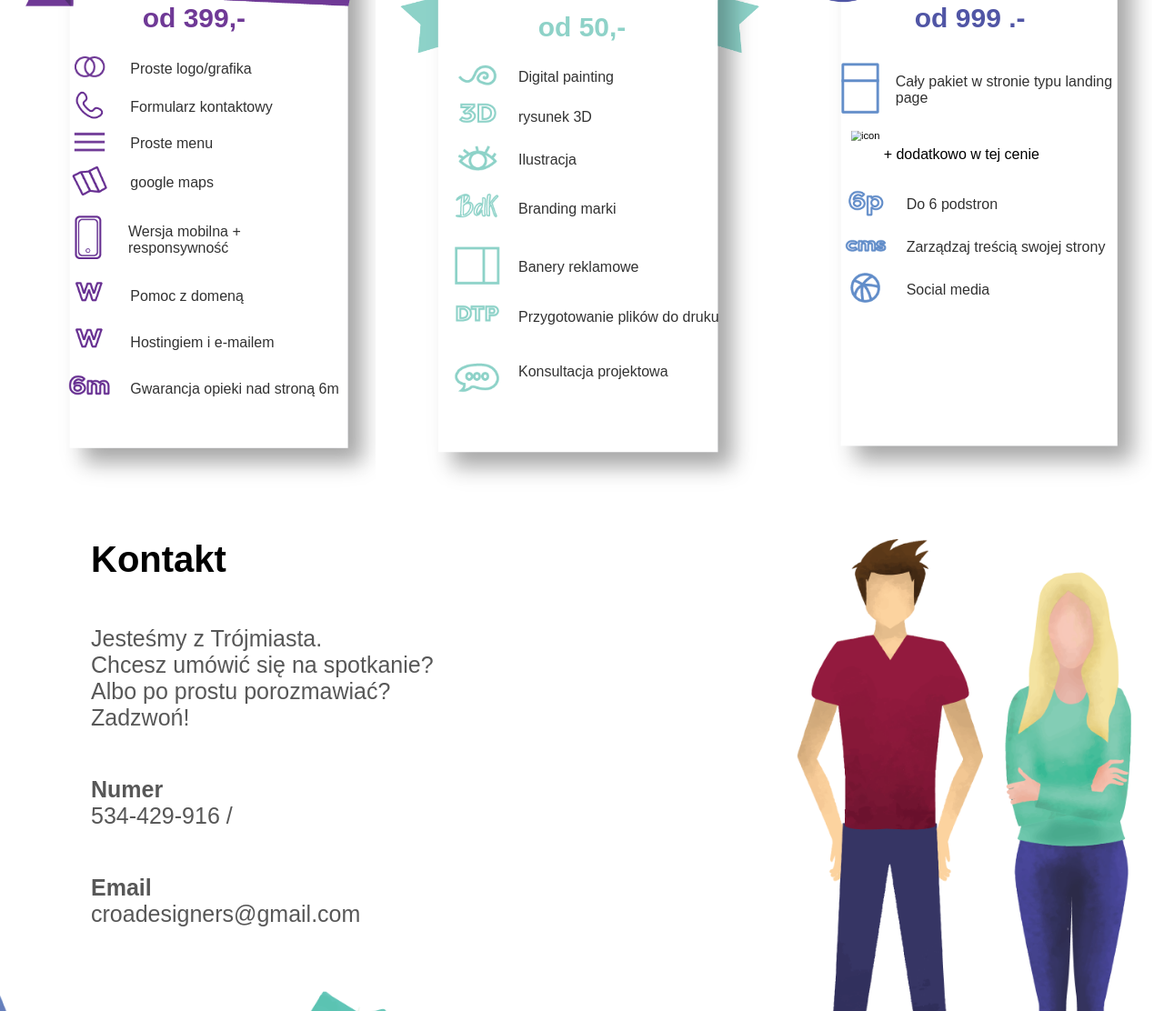
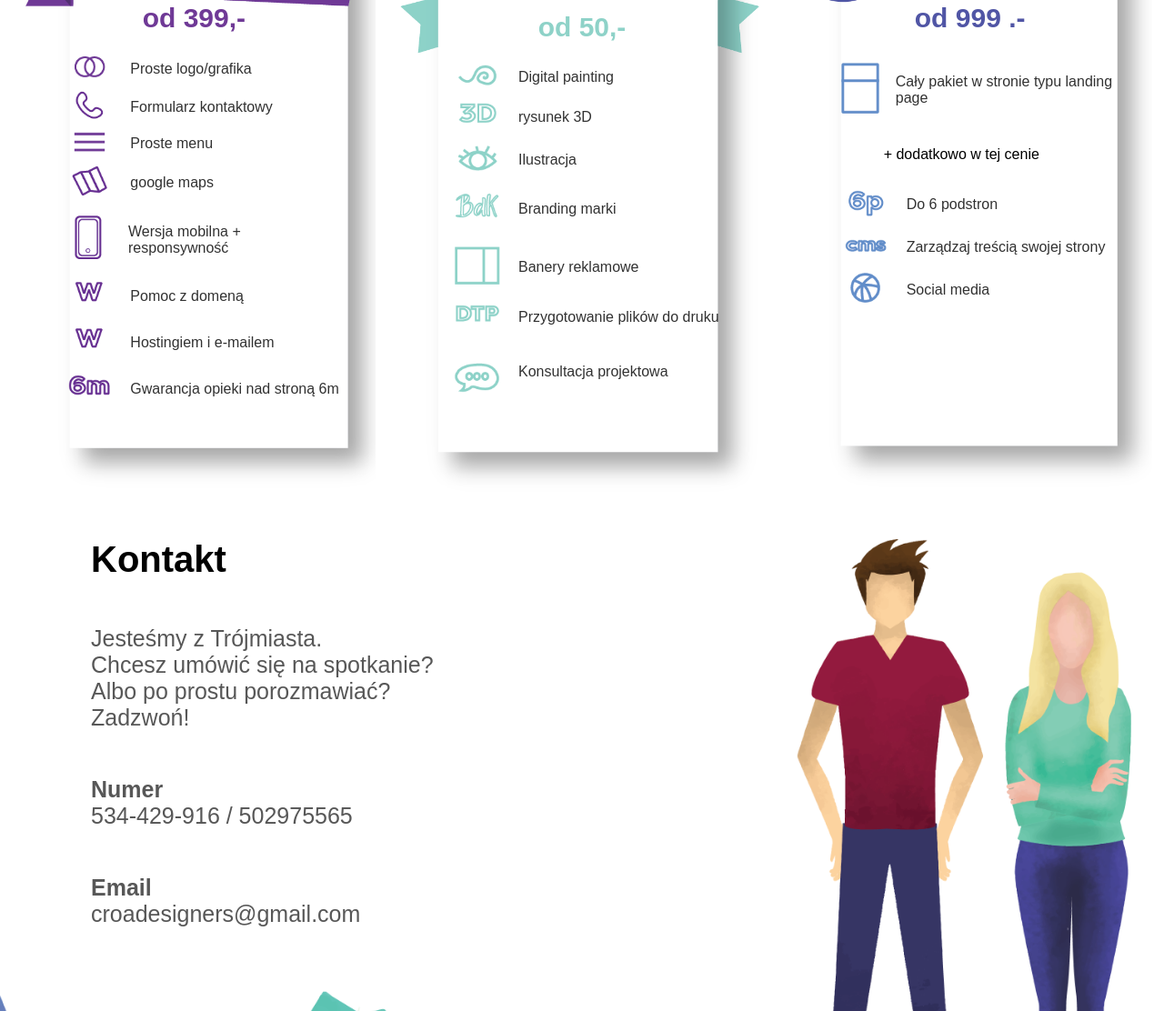
Before and after one commit to piotrpoczwardowski/Croastudio-page, a Gatsby site: page / in a window 1280 px wide. Shown: the part 3658-4770 px from the top of the page at 91% size. Built offline with nearby package versions, Linux system fonts and the light colour scheme; Gatsby itself is replaced by a stand-in of ours; a web font is replaced by a local one.

```diff
--- a/src/pages/index.js
+++ b/src/pages/index.js
@@ -171,7 +171,7 @@
         <div className="benefits">
           {offerBlock3.map(benef => (
             <div className="benefit">
-            <div className="benefit__img">  <img src={benef.img} alt="icon" /></div>
+            <div className="benefit__img">  <img src={benef.img} alt='' /></div>
               <div className={benef.img === '' ? 'benefit__text--add' : 'benefit__text'}>{benef.text}</div>
             </div>
           ))}
@@ -193,7 +193,7 @@
             {" "}
             Numer <br />{" "}
           </strong>
-          534-429-916 /
+          534-429-916 / 502975565
         </p>
         <p>
           <strong>
```
Also changed, not shown: src/images/man.png, src/images/sideMenu/man.png (added), 1 other file.
